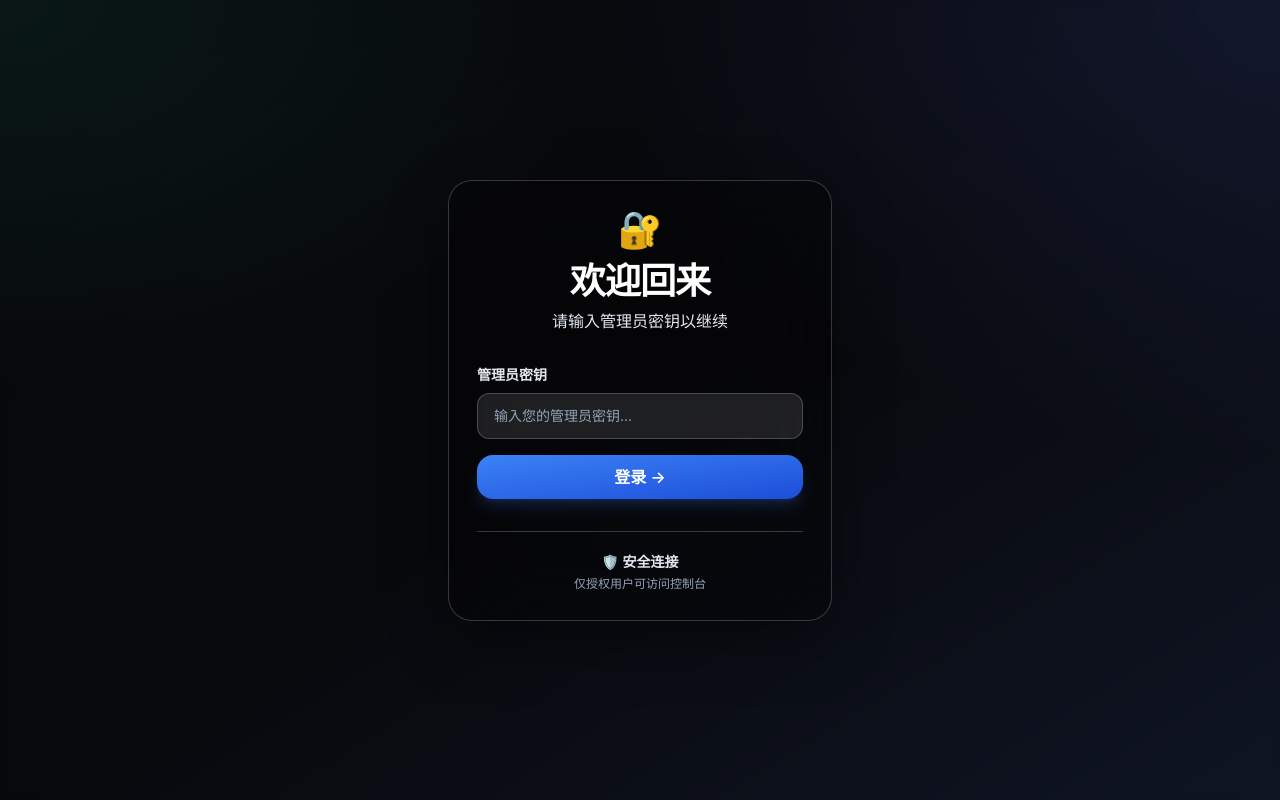
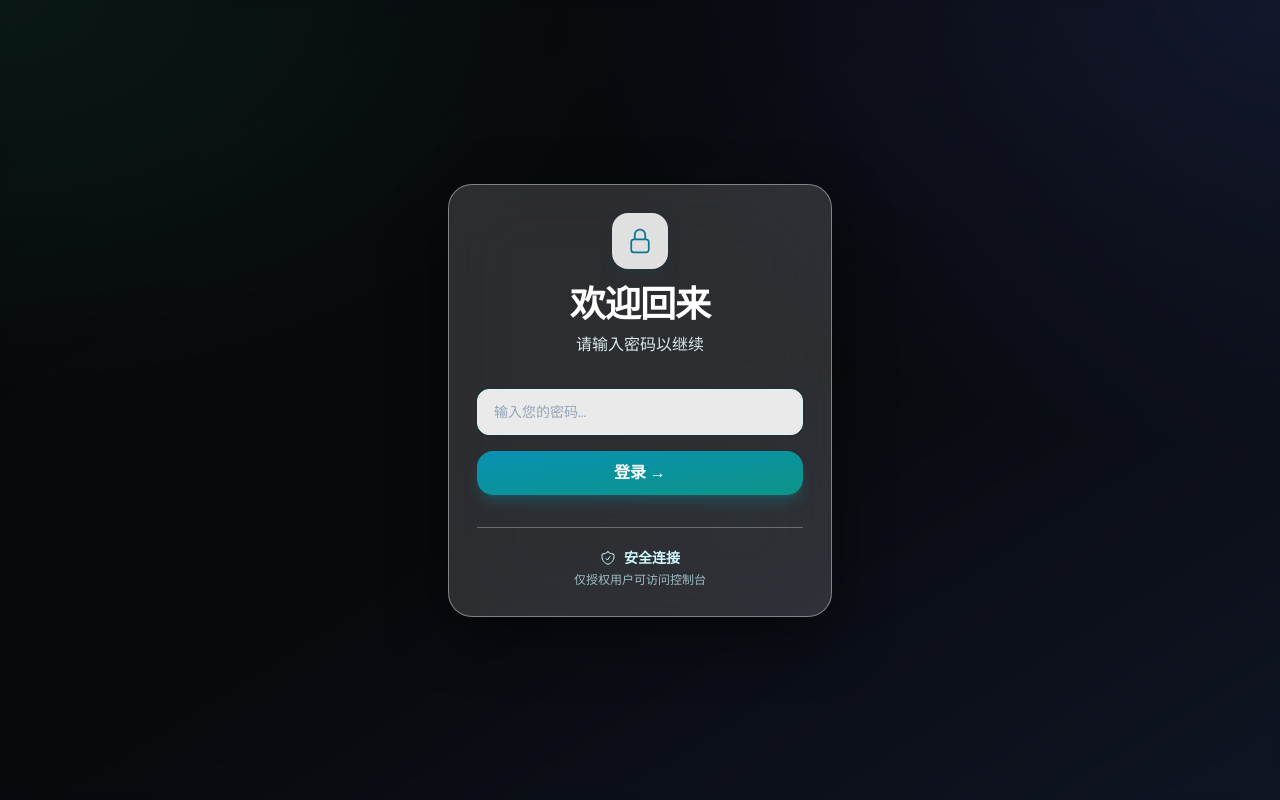
Before and after one commit to sucooer/hf-bucket-sync, a Vue app in the folder web/: page /login in a window 1280 px wide. Built offline with nearby package versions, Linux system fonts and the light colour scheme.

Commit message:
feat(web): redesign UI with cyan glass design system

```diff
--- a/web/src/assets/main.css
+++ b/web/src/assets/main.css
@@ -1,18 +1,22 @@
+@import url('https://fonts.googleapis.com/css2?family=DM+Sans:wght@400;500;700;800&family=Space+Grotesk:wght@500;700&display=swap');
+
 @tailwind base;
 @tailwind components;
 @tailwind utilities;
 
 @layer base {
   :root {
-    --shell-bg: radial-gradient(ellipse at top right, rgba(91,120,255,0.14), transparent 40%), radial-gradient(ellipse at top left, rgba(57,255,207,0.08), transparent 35%), #111317;
-    --panel-bg: rgba(0,0,0,0.25);
-    --accent: #2563eb;
-    --accent-shadow: rgba(37,99,235,0.30);
+    --shell-bg: radial-gradient(1200px 500px at 100% -10%, rgba(8, 145, 178, 0.15), transparent 55%),
+      radial-gradient(1000px 460px at 0% 0%, rgba(34, 211, 238, 0.14), transparent 50%),
+      linear-gradient(160deg, #ecfeff 0%, #f8fdff 60%, #eef9fb 100%);
+    --panel-bg: rgba(255, 255, 255, 0.8);
+    --accent: #0891b2;
+    --accent-shadow: rgba(8, 145, 178, 0.28);
   }
 
   body {
-    @apply antialiased text-slate-900 bg-slate-50/50;
-    font-family: 'Inter', system-ui, -apple-system, sans-serif;
+    @apply antialiased text-slate-900 bg-cyan-50/30;
+    font-family: 'DM Sans', 'PingFang SC', 'Microsoft YaHei', sans-serif;
     -webkit-font-smoothing: antialiased;
   }
 
@@ -43,7 +47,7 @@
   }
 
   .card {
-    @apply bg-white rounded-2xl border border-slate-200/50 p-6 transition-all duration-300;
+    @apply bg-white/90 rounded-2xl border border-cyan-100 p-6 transition-all duration-300;
     box-shadow: 0 1px 3px 0 rgba(0, 0, 0, 0.02), 0 1px 2px -1px rgba(0, 0, 0, 0.03);
   }
 
@@ -53,7 +57,7 @@
   }
 
   .card-hover {
-    @apply hover:shadow-xl hover:shadow-slate-200/50 hover:-translate-y-1 hover:border-blue-100;
+    @apply hover:shadow-xl hover:shadow-cyan-200/50 hover:-translate-y-1 hover:border-cyan-200;
   }
 
   .glass {
@@ -65,7 +69,7 @@
   }
 
   .btn-primary {
-    @apply px-5 py-2.5 bg-gradient-to-br from-blue-500 to-blue-700 text-white font-semibold rounded-xl hover:from-blue-600 hover:to-blue-800 active:scale-[0.97] transition-all duration-200 shadow-lg shadow-blue-500/20;
+    @apply px-5 py-2.5 bg-gradient-to-br from-cyan-600 to-teal-600 text-white font-semibold rounded-xl hover:from-cyan-500 hover:to-teal-500 active:scale-[0.97] transition-all duration-200 shadow-lg shadow-cyan-500/20;
   }
 
   .btn-secondary {
@@ -77,7 +81,7 @@
   }
 
   .input {
-    @apply w-full px-4 py-3 bg-slate-100/50 border border-slate-200 rounded-xl focus:ring-4 focus:ring-blue-500/10 focus:border-blue-500 focus:bg-white outline-none transition-all duration-300 placeholder:text-slate-400 text-sm;
+    @apply w-full px-4 py-3 bg-white/85 border border-cyan-100 rounded-xl focus:ring-4 focus:ring-cyan-500/10 focus:border-cyan-500 focus:bg-white outline-none transition-all duration-300 placeholder:text-slate-400 text-sm;
   }
 
   .dark .input {
@@ -85,7 +89,7 @@
   }
 
   .sidebar-link {
-    @apply flex items-center gap-3 px-4 py-3 text-slate-400 font-semibold rounded-xl hover:bg-white/5 hover:text-white transition-all duration-300 relative overflow-hidden;
+    @apply flex items-center gap-3 px-4 py-3 text-slate-600 font-semibold rounded-xl hover:bg-cyan-50 hover:text-cyan-700 transition-all duration-300 relative overflow-hidden;
   }
   .sidebar-label {
     transition: max-width 260ms ease, opacity 220ms ease, transform 260ms ease, margin 260ms ease;
--- a/web/src/views/Dashboard.vue
+++ b/web/src/views/Dashboard.vue
@@ -3,11 +3,11 @@
     <!-- Header Section -->
     <div class="flex items-end justify-between animate-fade-up">
       <div>
-        <h2 class="text-4xl font-black text-slate-900 tracking-tight">控制台</h2>
+        <h2 class="text-4xl font-black text-slate-900 tracking-tight" style="font-family: 'Space Grotesk', 'DM Sans', sans-serif;">控制台</h2>
         <p class="hidden md:block text-slate-500 font-medium mt-2">实时监控您的 Hugging Face Bucket 同步状态。</p>
       </div>
-      <div class="flex items-center gap-3 px-4 py-2 bg-white rounded-2xl border border-slate-200 shadow-sm">
-        <div class="w-2 h-2 rounded-full bg-blue-500 animate-ping"></div>
+      <div class="flex items-center gap-3 px-4 py-2 bg-white/90 rounded-2xl border border-cyan-100 shadow-sm">
+        <div class="w-2 h-2 rounded-full bg-cyan-500 animate-ping"></div>
         <span class="text-xs font-bold text-slate-600 uppercase tracking-widest">实时监控中</span>
       </div>
     </div>
@@ -21,12 +21,12 @@
             <p class="text-[11px] font-black text-slate-400 uppercase tracking-[0.2em]">Bucket 数量</p>
             <p class="text-5xl font-black text-slate-900">{{ stats.totalBuckets }}</p>
           </div>
-          <div class="w-16 h-16 bg-gradient-to-br from-blue-500 to-indigo-600 rounded-2xl flex items-center justify-center shadow-xl shadow-blue-500/30 group-hover:rotate-6 transition-all duration-500">
+          <div class="w-16 h-16 bg-gradient-to-br from-cyan-500 to-cyan-700 rounded-2xl flex items-center justify-center shadow-xl shadow-cyan-500/30 group-hover:rotate-6 transition-all duration-500">
             <CubeIcon class="w-8 h-8 text-white" />
           </div>
         </div>
         <div class="mt-6 pt-6 border-t border-slate-100 flex items-center gap-2">
-          <div class="px-2 py-0.5 bg-blue-50 text-blue-600 text-[10px] font-black rounded-md uppercase tracking-wider">存储</div>
+          <div class="px-2 py-0.5 bg-cyan-50 text-cyan-700 text-[10px] font-black rounded-md uppercase tracking-wider">存储</div>
           <span class="text-slate-400 text-xs font-medium">远程数据源</span>
         </div>
       </div>
@@ -70,12 +70,12 @@
     <div class="card glass flex flex-col animate-fade-up delay-4">
         <div class="flex items-center justify-between mb-8">
           <div class="flex items-center gap-3">
-            <div class="w-10 h-10 bg-blue-100 text-blue-600 rounded-xl flex items-center justify-center shadow-inner">
+            <div class="w-10 h-10 bg-cyan-100 text-cyan-700 rounded-xl flex items-center justify-center shadow-inner">
               <CubeIcon class="w-5 h-5" />
             </div>
             <h3 class="text-2xl font-black text-slate-900 tracking-tight">您的 Bucket</h3>
           </div>
-          <router-link to="/files" class="group flex items-center gap-2 text-blue-600 hover:text-blue-700 text-xs font-black uppercase tracking-widest transition-all">
+          <router-link to="/files" class="group flex items-center gap-2 text-cyan-700 hover:text-cyan-800 text-xs font-black uppercase tracking-widest transition-all">
             查看全部
             <ArrowRightIcon class="w-4 h-4 group-hover:translate-x-1 transition-transform" />
           </router-link>
@@ -84,7 +84,7 @@
         <div class="pr-2 max-h-[70vh] overflow-y-auto custom-scrollbar">
           <div v-if="loading.buckets" class="flex flex-col items-center justify-center h-full space-y-6">
             <div class="relative">
-              <div class="w-16 h-16 border-4 border-slate-100 border-t-blue-500 rounded-full animate-spin"></div>
+              <div class="w-16 h-16 border-4 border-slate-100 border-t-cyan-600 rounded-full animate-spin"></div>
             </div>
             <p class="text-slate-400 font-black text-[10px] uppercase tracking-[0.2em]">数据加载中...</p>
           </div>
@@ -95,16 +95,16 @@
             <div
               v-for="bucket in buckets"
               :key="bucket.id"
-              class="group flex items-center justify-between p-5 bg-white rounded-2xl border border-slate-100 hover:border-blue-200 hover:shadow-xl hover:shadow-blue-500/5 hover:-translate-y-0.5 transition-all duration-300 cursor-pointer min-w-0"
+              class="group flex items-center justify-between p-5 bg-white rounded-2xl border border-slate-100 hover:border-cyan-200 hover:shadow-xl hover:shadow-cyan-500/5 hover:-translate-y-0.5 transition-all duration-300 cursor-pointer min-w-0"
               @click="openBucketFiles(bucket.id)"
             >
               <div class="flex items-center gap-4 min-w-0">
-                <div class="w-14 h-14 bg-slate-50 border border-slate-100 rounded-2xl flex items-center justify-center text-slate-400 group-hover:bg-blue-50 group-hover:text-blue-600 group-hover:border-blue-100 transition-all duration-500 group-hover:rotate-3">
+                <div class="w-14 h-14 bg-slate-50 border border-slate-100 rounded-2xl flex items-center justify-center text-slate-400 group-hover:bg-cyan-50 group-hover:text-cyan-700 group-hover:border-cyan-100 transition-all duration-500 group-hover:rotate-3">
                   <FolderIcon class="w-6 h-6" />
                 </div>
                 <div class="space-y-1 min-w-0">
-                  <p class="md:hidden font-black text-slate-900 leading-none group-hover:text-blue-600 transition-colors truncate">{{ bucket.id.split('/')[1] || bucket.id }}</p>
-                  <p class="hidden md:block font-black text-slate-900 leading-none group-hover:text-blue-600 transition-colors truncate">{{ bucket.id }}</p>
+                  <p class="md:hidden font-black text-slate-900 leading-none group-hover:text-cyan-700 transition-colors truncate">{{ bucket.id.split('/')[1] || bucket.id }}</p>
+                  <p class="hidden md:block font-black text-slate-900 leading-none group-hover:text-cyan-700 transition-colors truncate">{{ bucket.id }}</p>
                   <p class="text-[10px] text-slate-400 font-black uppercase tracking-wider truncate">{{ bucket.total_files }} 个文件 • {{ formatSize(bucket.size) }}</p>
                 </div>
               </div>
--- a/web/src/views/Login.vue
+++ b/web/src/views/Login.vue
@@ -6,25 +6,29 @@
     <div class="absolute inset-0 bg-gradient-to-br from-black/55 via-black/45 to-slate-900/65"></div>
     <div class="absolute inset-0 backdrop-blur-[1px]"></div>
 
-    <div class="relative w-full max-w-sm rounded-3xl border border-white/20 bg-black/35 backdrop-blur-2xl p-6 md:p-7 shadow-[0_20px_60px_rgba(0,0,0,0.45)]">
-      <p class="text-4xl text-center mb-3">🔐</p>
-      <h1 class="text-4xl font-black text-white mb-2 tracking-tight text-center">欢迎回来</h1>
-      <p class="text-base text-slate-200 mb-8 text-center">请输入管理员密钥以继续</p>
-      <label class="block text-slate-200 text-sm font-semibold mb-2">管理员密钥</label>
+    <div class="relative w-full max-w-sm rounded-3xl border border-white/40 bg-white/15 backdrop-blur-2xl p-6 md:p-7 shadow-[0_20px_60px_rgba(0,0,0,0.45)]">
+      <div class="w-14 h-14 mx-auto mb-4 rounded-2xl bg-white/85 text-cyan-700 flex items-center justify-center shadow-lg shadow-cyan-900/20">
+        <LockClosedIcon class="w-7 h-7" />
+      </div>
+      <h1 class="text-4xl font-black text-white mb-2 tracking-tight text-center" style="font-family: 'Space Grotesk', 'DM Sans', sans-serif;">欢迎回来</h1>
+      <p class="text-base text-cyan-50/90 mb-8 text-center">请输入密码以继续</p>
       <input
         v-model="password"
         type="password"
-        class="input !bg-white/10 !border-white/20 !text-white mb-4 !placeholder:text-slate-300/70"
-        placeholder="输入您的管理员密钥..."
+        class="input !bg-white/90 !border-cyan-100 !text-slate-800 mb-4 !placeholder:text-slate-400"
+        placeholder="输入您的密码..."
         @keyup.enter="handleLogin"
       />
       <button @click="handleLogin" class="btn-primary w-full !rounded-2xl" :disabled="loading">
         {{ loading ? '登录中...' : '登录  →' }}
       </button>
       <p v-if="error" class="text-rose-400 text-sm mt-3 text-center">{{ error }}</p>
-      <div class="mt-8 pt-5 border-t border-white/20 text-center">
-        <p class="text-slate-200 text-sm font-semibold">🛡️ 安全连接</p>
-        <p class="text-slate-400 text-xs mt-1">仅授权用户可访问控制台</p>
+      <div class="mt-8 pt-5 border-t border-white/30 text-center">
+        <p class="text-cyan-100 text-sm font-semibold flex items-center justify-center gap-2">
+          <ShieldCheckIcon class="w-4 h-4" />
+          安全连接
+        </p>
+        <p class="text-cyan-100/70 text-xs mt-1">仅授权用户可访问控制台</p>
       </div>
     </div>
   </div>
@@ -35,6 +39,7 @@ import { ref, computed } from 'vue'
 import { useRouter } from 'vue-router'
 import { authApi } from '@/api'
 import { setAuthToken, setAuthExpiry, refreshAuthExpiry } from '@/composables/useAuth'
+import { LockClosedIcon, ShieldCheckIcon } from '@heroicons/vue/24/outline'
 
 const router = useRouter()
 const password = ref('')
```
Also changed, not shown: web/src/App.vue (+14 -14 lines).
